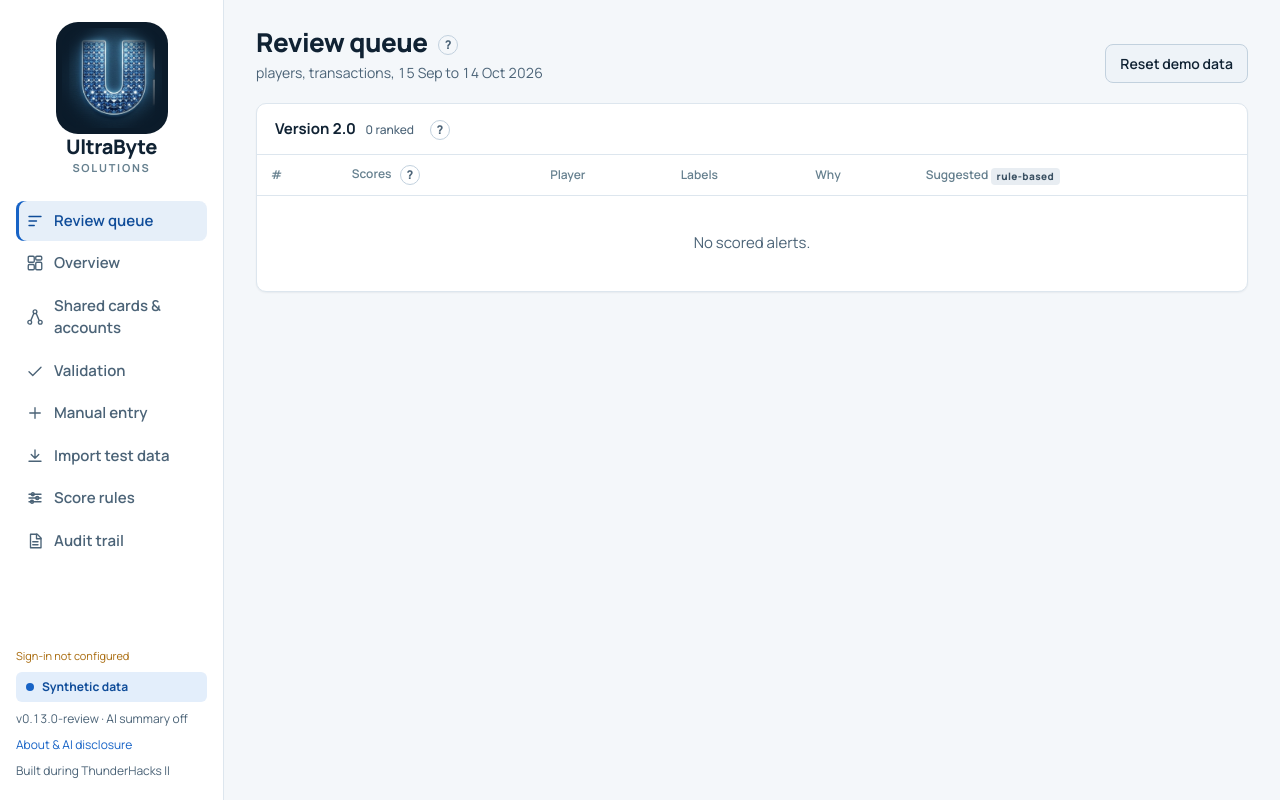
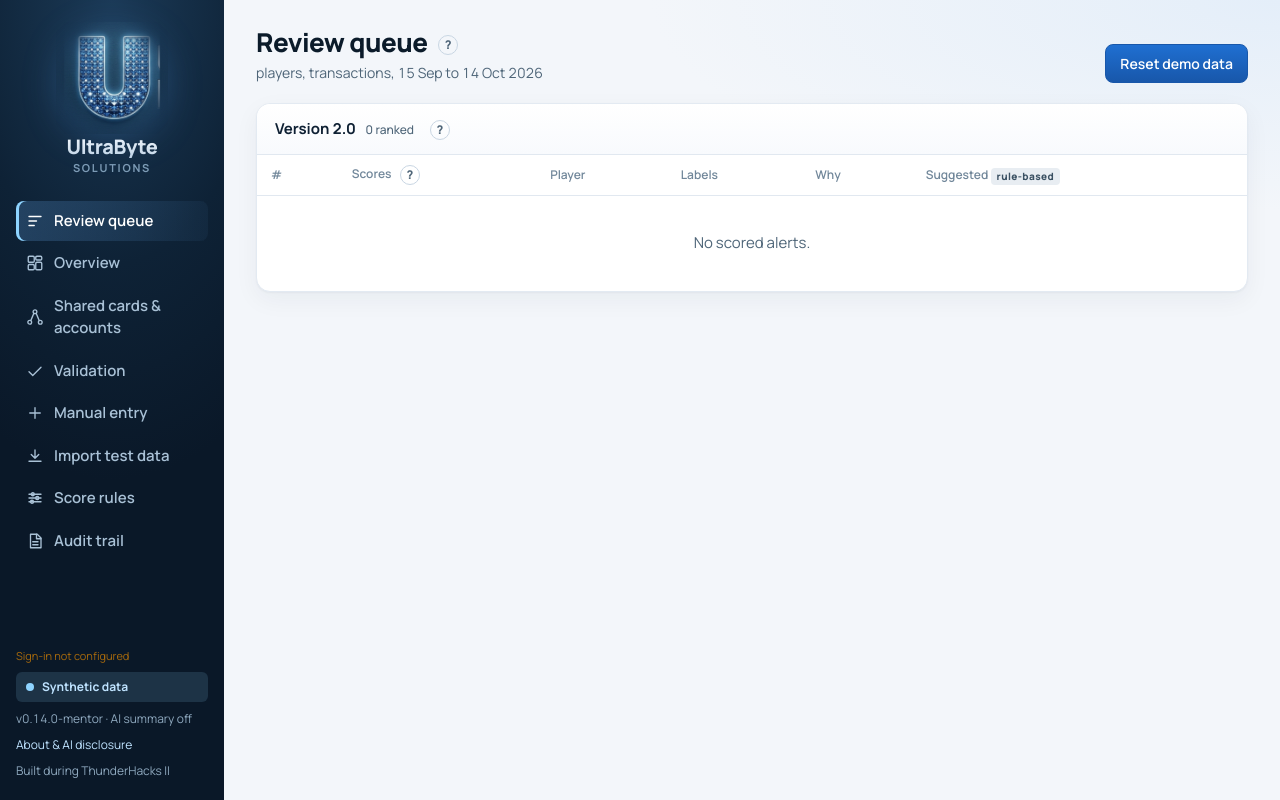
Before and after one commit to Setya78/ultrabyte-thunderhacks, a FastAPI app: page / in a window 1280 px wide. Run offline with FastAPI, Linux system fonts and the light colour scheme; some libraries are stand-ins or nearby versions.

Commit message:
eat(ui): sapphire theme, expected vs actual table, step-up wording, v0.14.0-mentor

```diff
--- a/app/main.py
+++ b/app/main.py
@@ -19,7 +19,7 @@
 from app.scoring import rules as RL
 
 BASE = Path(__file__).resolve().parent
-VERSION = "0.13.0-review"
+VERSION = "0.14.0-mentor"
 
 app = FastAPI(title="UltraByte Solutions", version=VERSION)
 app.mount("/static", StaticFiles(directory=BASE / "static"), name="static")
--- a/app/static/app.css
+++ b/app/static/app.css
@@ -322,3 +322,24 @@
 .steps-v2 .steps-v { background: #CFE3FA; }
 @keyframes pulse-red { 0%, 100% { box-shadow: 0 0 0 0 rgba(199,54,54,.45); } 50% { box-shadow: 0 0 0 6px rgba(199,54,54,0); } }
 .loginbox img { background: #0B1B2A; border-radius: 20px; padding: 6px; box-sizing: content-box; }
+
+/* ---- Theme A "Sapphire sidebar" (owner choice 2026-10-15 16:05): navy sidebar where the logo sits natively, ice-white workspace. ---- */
+:root { --bg:#F3F6FA; --surface:#FFFFFF; --raised:#EEF3F9; --line:#E1E8F0; --line-2:#C9D6E3; --ink:#0E2033; --muted:#4E6578; --dim:#71879A;
+  --cyan:#1A5DB8; --orange:#1A5DB8; --c-income:#1F6FD1; --c-history:#5FA0EC; --c-peer:#A7C3E2; --c-location:#4B3FC4; }
+.side { background: radial-gradient(120% 60% at 50% 0%, #1B3A57 0, #0E2236 55%, #0A1828 100%); border-right: 0; }
+.side .brand img { background: none; padding: 0; border-radius: 0; filter: drop-shadow(0 6px 18px rgba(80,150,230,.35)); }
+.side .brand b { background: linear-gradient(180deg,#FFFFFF,#BFD3E6); -webkit-background-clip:text; background-clip:text; color: transparent; }
+.side .brand small { color: #7E9CB6; }
+.side nav a { color: #A9C1D6; }
+.side nav a:hover { background: rgba(255,255,255,.06); color: #FFFFFF; }
+.side nav a.on { background: linear-gradient(90deg, rgba(111,182,255,.22), rgba(111,182,255,.05)); color: #FFFFFF; box-shadow: inset 3px 0 0 #8ED4FF; }
+.side .status, .side .status a { color: #8FA9BF; } .side .status a { color: #BFE3FF; }
+.synthetic { background: rgba(142,212,255,.14); color: #BFE3FF; } .synthetic i { background: #8ED4FF; }
+main { background: radial-gradient(900px 300px at 100% 0, #E4EEF9 0, rgba(228,238,249,0) 70%); }
+h1 { color: #0B1B2A; }
+.panel { border: 1px solid #E3EAF2; box-shadow: 0 1px 2px rgba(14,32,51,.04), 0 8px 24px rgba(14,32,51,.05); border-radius: 14px; overflow: hidden; }
+.panel h2 { background: linear-gradient(180deg,#FFFFFF,#F8FAFD); }
+.t tr.grouphead td { background: #F1F5FA; color: #1A5DB8; border-top: 1px solid #E1E8F0; }
+.btn { background: #FFFFFF; border-color: #C9D6E3; } .btn:hover { border-color: #1A5DB8; color: #1A5DB8; }
+.tools .btn { background: linear-gradient(180deg,#1F6FD1,#1857AA); color: #fff; border-color: #1857AA; }
+.label-str { background: #0E2236; }
--- a/app/templates/base.html
+++ b/app/templates/base.html
@@ -4,8 +4,8 @@
   <meta charset="utf-8">
   <meta name="viewport" content="width=device-width, initial-scale=1">
   <title>{% block title %}UltraByte Solutions{% endblock %}</title>
-  <link rel="stylesheet" href="/static/app.css">
-  <link rel="stylesheet" href="/static/steps.css">
+  <link rel="stylesheet" href="/static/app.css?v={{ version }}">
+  <link rel="stylesheet" href="/static/steps.css?v={{ version }}">
   <link rel="icon" type="image/png" sizes="64x64" href="/static/brand/team/favicon-64.png">
   <link rel="apple-touch-icon" href="/static/brand/team/favicon-192.png">
 </head>
@@ -100,7 +100,7 @@
   });
 });
 </script>
-{% if request.state.user %}<script src="/static/steps.js"></script>{% endif %}
+{% if request.state.user %}<script src="/static/steps.js?v={{ version }}"></script>{% endif %}
 </div>
 </body>
 </html>
--- a/app/templates/login.html
+++ b/app/templates/login.html
@@ -1,6 +1,6 @@
 <!doctype html>
 <html lang="en"><head><meta charset="utf-8"><meta name="viewport" content="width=device-width, initial-scale=1">
-<title>Sign in - UltraByte Solutions</title><link rel="stylesheet" href="/static/app.css">
+<title>Sign in - UltraByte Solutions</title><link rel="stylesheet" href="/static/app.css?v={{ version }}">
 <link rel="icon" type="image/png" sizes="64x64" href="/static/brand/team/favicon-64.png"></head>
 <body class="login">
 <main class="loginbox">
--- a/app/templates/v1_base.html
+++ b/app/templates/v1_base.html
@@ -4,7 +4,7 @@
   <meta charset="utf-8">
   <meta name="viewport" content="width=device-width, initial-scale=1">
   <title>{% block title %}Alert Console{% endblock %} - Version 1.0 (reconstruction)</title>
-  <link rel="stylesheet" href="/static/steps.css">
+  <link rel="stylesheet" href="/static/steps.css?v={{ version }}">
   <style>
     /* Deliberately plain: a generic back-office console, not the UltraByte look. */
     body { margin: 0; font: 14px/1.45 Tahoma, Verdana, Arial, sans-serif; background: #E9EBEE; color: #1D232A; }
@@ -50,6 +50,6 @@
 </div>
 <div class="banner"><strong>Version 1.0, illustrative reconstruction</strong> of a typical threshold-alert routine, built by the team for comparison. Not OLG's system. Same synthetic data as Version 2.0.</div>
 <main>{% block content %}{% endblock %}</main>
-<script src="/static/steps.js"></script>
+<script src="/static/steps.js?v={{ version }}"></script>
 </body>
 </html>
```
Also changed, not shown: BUILD-LOG.md (+2 -0 lines).
